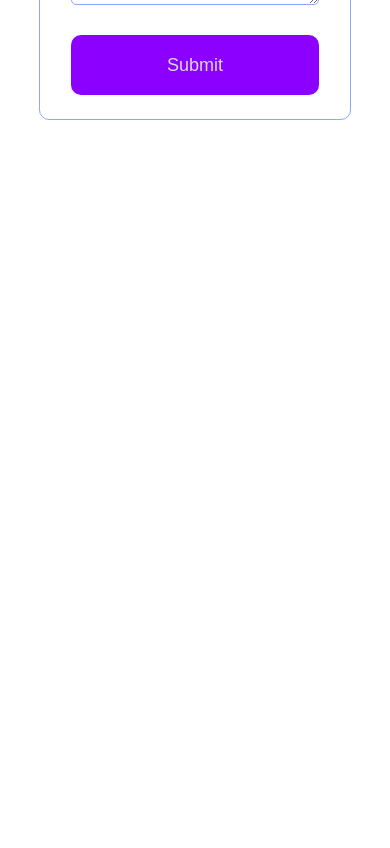
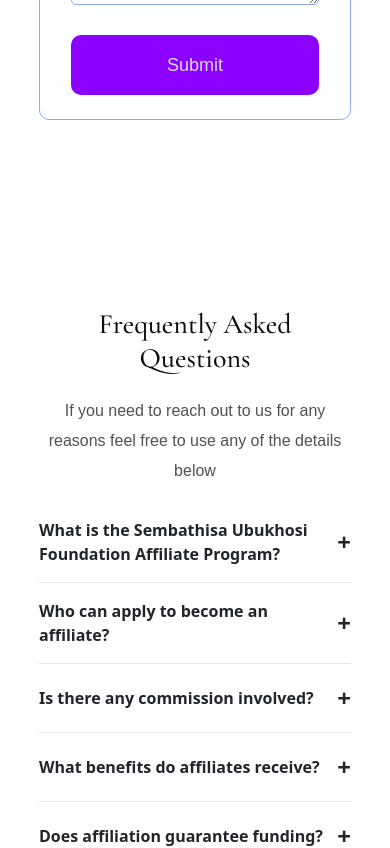
Before and after one commit to siyabongasamkelo/sembathisa, a React (Create React App) app in the folder client/sembathisa/: page / in a window 390 px wide. Shown: the part 6460-7308 px from the top of the page. Before the commit the page ends 6580 px from the top, so only its background shows below. Built offline with nearby package versions, Linux system fonts and the light colour scheme; a web font is replaced by a local one.

Commit message:
feat: added FQAMobile pages to the home page to be viewed

```diff
--- a/client/sembathisa/src/pages/HomePage.js
+++ b/client/sembathisa/src/pages/HomePage.js
@@ -11,6 +11,7 @@
 import OurServicesMobile from "../components/ourservices/OurServicesMobile";
 import JoinNowMobile from "../components/joinNow/JoinNowMobile";
 import ContactMobile from "../components/ContactUs/ContactMobile";
+import FaqMobile from "../components/FAQcomponnets/FaqMobile";
 
 const HomePage = () => {
   return (
@@ -29,6 +30,7 @@
       <OurServicesMobile />
       <JoinNowMobile />
       <ContactMobile />
+      <FaqMobile />
     </>
   );
 };
```
